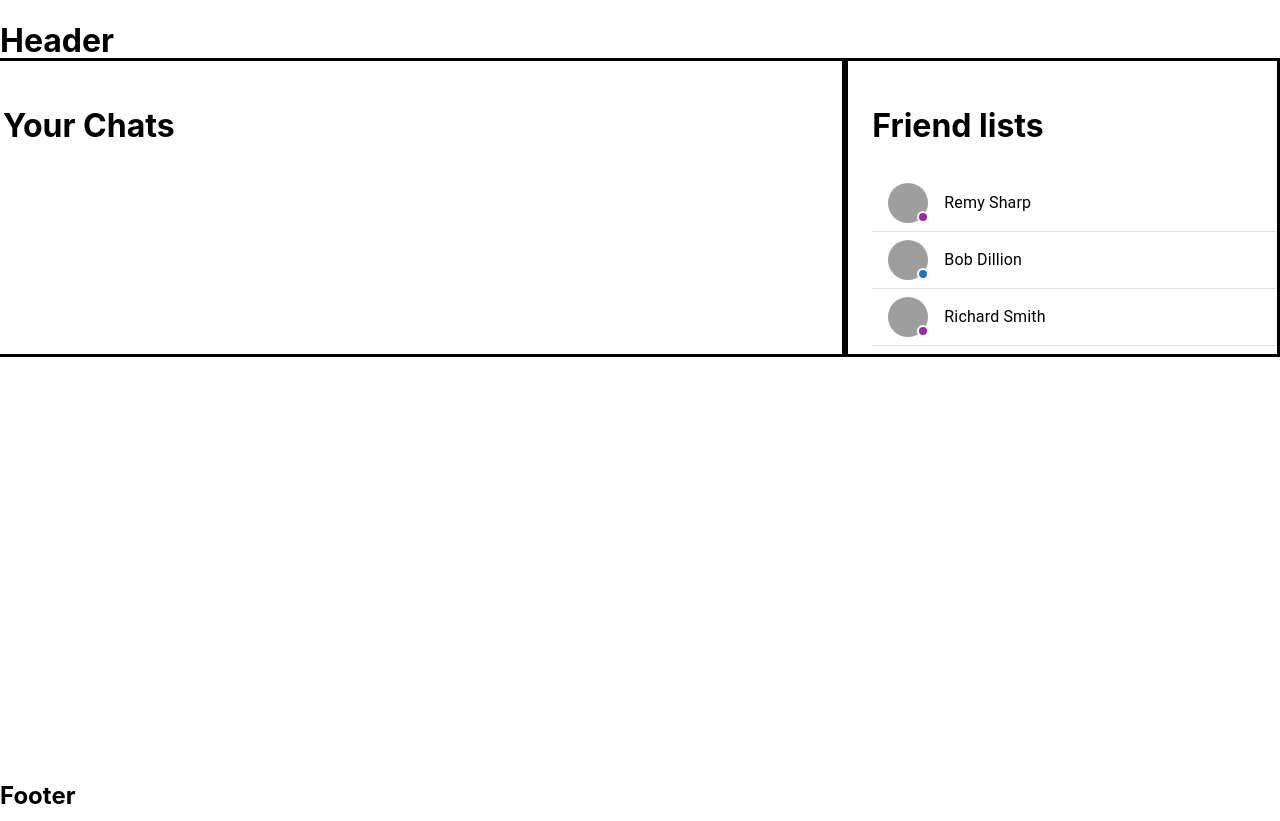
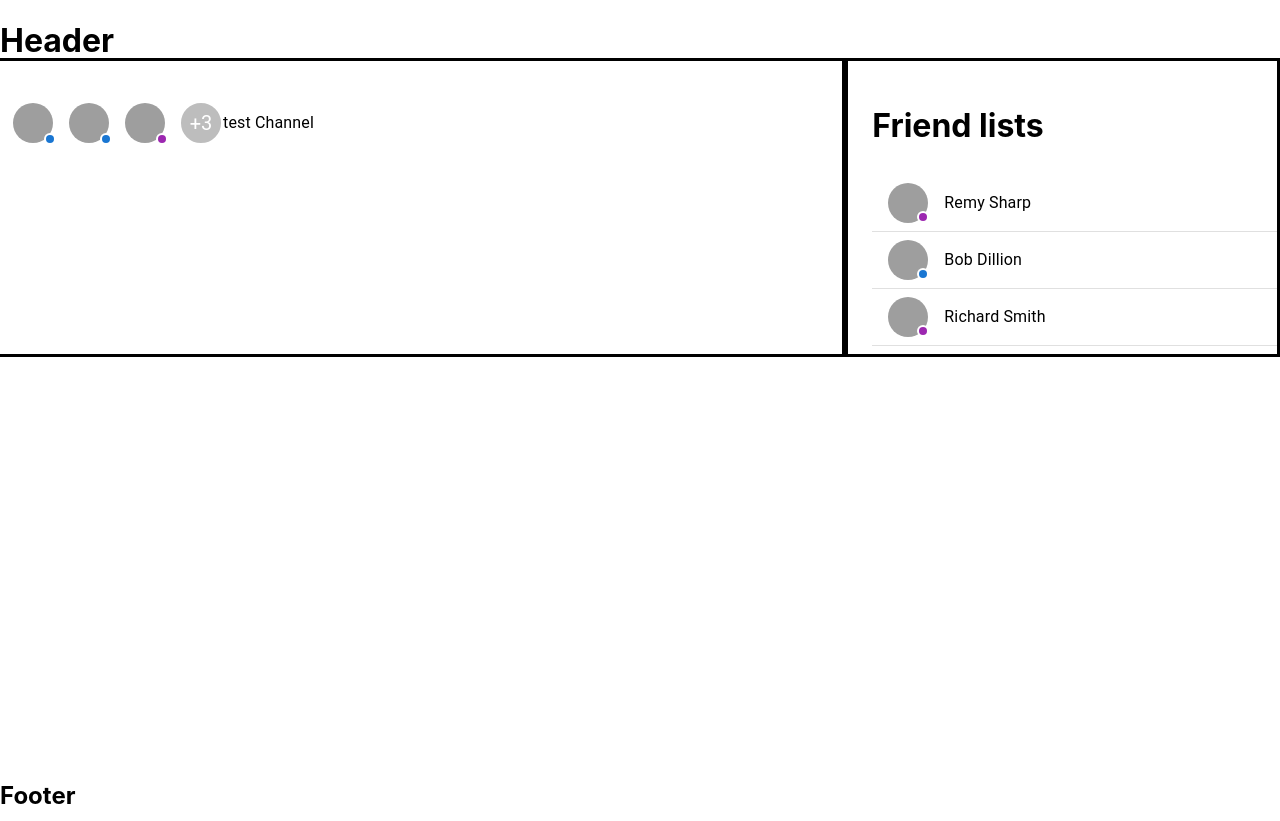
Before and after one commit to fchoi1/Jibber-Jabber, a React (Create React App) app in the folder client/: page / in a window 1280 px wide. Built offline with nearby package versions, Linux system fonts and the light colour scheme; grey boxes are pictures that could not be loaded.

Commit message:
more ui upgrade

```diff
--- a/client/src/components/ChatList/index.js
+++ b/client/src/components/ChatList/index.js
@@ -1,8 +1,26 @@
 import React from 'react';
+import { List } from '@mui/material';
+
+import ChatListItem from '../ChatListItem';
 
 const ChatList = () => {
-    return(<div>
-        <h1>Your Chats</h1>
-    </div>)
-}
+  const channel = {
+    users: [
+      { name: 'John', isOnline: true },
+      { name: 'Bob', isOnline: true },
+      { name: 'Jake', isOnline: true },
+      { name: 'Leo', isOnline: false },
+      { name: 'Nathan', isOnline: false },
+      { name: 'Lucas', isOnline: true },
+      { name: 'Alex', isOnline: false }
+    ],
+    channelName: 'test Channel'
+  };
+
+  return (
+    <List>
+      <ChatListItem channel={channel} />
+    </List>
+  );
+};
 export default ChatList;
--- /dev/null
+++ b/client/src/components/ChatListItem/index.js
@@ -0,0 +1,71 @@
+import React from 'react';
+import {
+  ListItem,
+  ListItemAvatar,
+  AvatarGroup,
+  Avatar,
+  ListItemText,
+  Badge
+} from '@mui/material';
+import { styled } from '@mui/material/styles';
+
+const StyledBadge = styled(Badge)(({ theme }) => ({
+  '& .MuiBadge-badge': {
+    boxShadow: `0 0 0 2px ${theme.palette.background.paper}`,
+    '&::after': {
+      position: 'absolute',
+      top: 0,
+      left: 0,
+      width: '100%',
+      height: '100%',
+      borderRadius: '50%',
+      //   animation: 'ripple 1.2s infinite ease-in-out',
+      border: '1px solid currentColor'
+      //   content: '""'
+    }
+  }
+  //   '@keyframes ripple': {
+  //     '0%': {
+  //       transform: 'scale(.8)',
+  //       opacity: 1
+  //     },
+  //     '100%': {
+  //       transform: 'scale(2.4)',
+  //       opacity: 0
+  //     }
+  //   }
+}));
+
+const ChatListItem = (props) => {
+  const currUser = 'Bob';
+  const { channel } = props;
+
+  const usersList = channel.users.filter((user) => user.name !== currUser);
+
+  console.log(usersList);
+
+  return (
+    <ListItem>
+      <AvatarGroup max={4}>
+        {usersList.map((user) => (
+          <ListItemAvatar key={user.name}>
+            <StyledBadge
+              overlap="circular"
+              color={user.isOnline ? 'primary' : 'secondary'}
+              anchorOrigin={{ vertical: 'bottom', horizontal: 'right' }}
+              variant="dot"
+            >
+              <Avatar alt={user.name} src="/static/images/avatar/1.jpg" />
+            </StyledBadge>
+          </ListItemAvatar>
+        ))}
+      </AvatarGroup>
+
+      <ListItemText
+        primary={channel.channelName}
+        sx={{ display: { xs: 'none', sm: 'block' } }}
+      />
+    </ListItem>
+  );
+};
+export default ChatListItem;
--- a/client/src/components/FriendListMobile/friendlistmobile.css
+++ b/client/src/components/FriendListMobile/friendlistmobile.css
@@ -1,3 +1,5 @@
 .mobile-scroll-container{
-    width: 100vw
+    width: 100vw;
+    padding: 0;
+    margin: 0;
 }
--- a/client/src/components/FriendListMobile/index.js
+++ b/client/src/components/FriendListMobile/index.js
@@ -1,5 +1,5 @@
 import React from 'react';
-import { Stack, Divider, ListItem, List } from '@mui/material';
+import { Stack, Divider } from '@mui/material';
 import ScrollContainer from 'react-indiana-drag-scroll';
 
 import FriendListItem from '../FriendListItem';
@@ -28,6 +28,9 @@ const FriendListMobile = () => {
         <div>
           <FriendListItem name="Richard Smith" isOnline={false} />
         </div>
+        <div>
+          <FriendListItem name="Richard Smith" isOnline={false} />
+        </div>
 
       </Stack>
     </ScrollContainer>
--- a/client/src/pages/Home.js
+++ b/client/src/pages/Home.js
@@ -5,15 +5,24 @@ import FriendList from '../components/FriendList';
 import FriendListMobile from '../components/FriendListMobile';
 
 import { Box, Grid } from '@mui/material';
+import './home.css';
 
 const Home = () => {
   return (
     <Box sx={{ flexGrow: 1 }}>
       <Grid container spacing={{ xs: 2, md: 3 }} columns={{ xs: 4, sm: 12 }}>
         <Grid
+          className="mobileFriendList"
           item
+          pl={0}
           xs={12}
-          sx={{ display: { xs: 'block', sm: 'none' }, border: 'solid' }}
+          sx={{
+            display: { xs: 'block', sm: 'none' },
+            border: 'solid',
+            minHeight: 0,
+            minWidth: 0,
+            padding: 0
+          }}
         >
           <FriendListMobile />
         </Grid>
--- /dev/null
+++ b/client/src/pages/home.css
@@ -0,0 +1,5 @@
+.css-1xgjpwf-MuiGrid-root>.MuiGrid-item{
+    padding: 0;
+    margin: 0;
+
+}
```
Also changed, not shown: client/src/utils/mutations.js (added), client/src/utils/queries.js (added), 1 other file (tests, documents, lock files or other folders).
